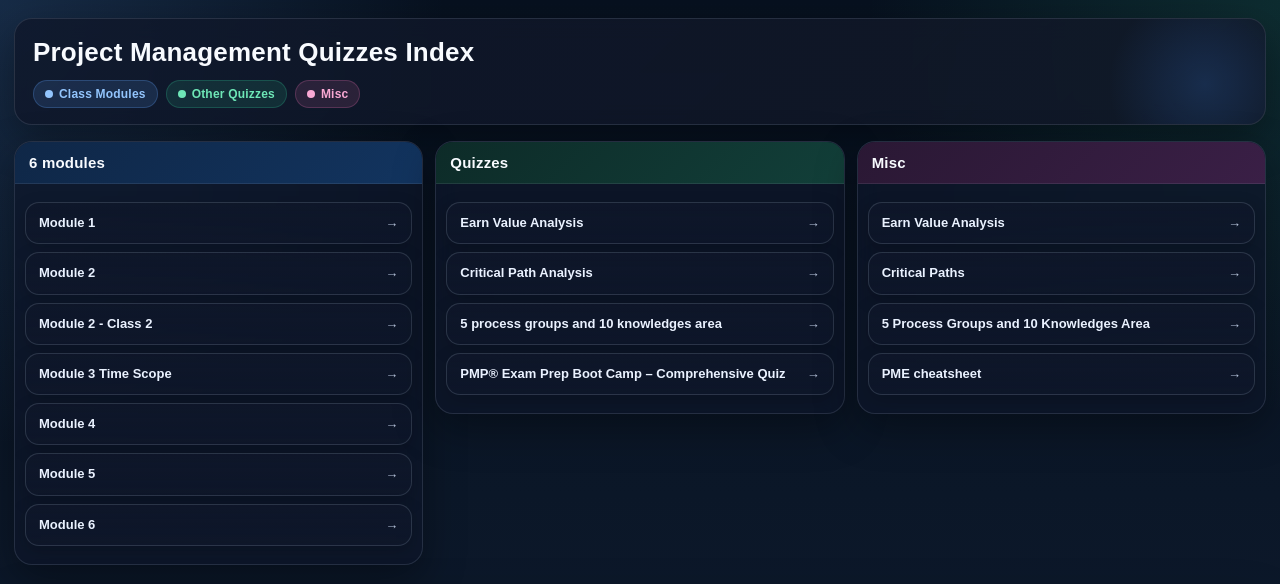
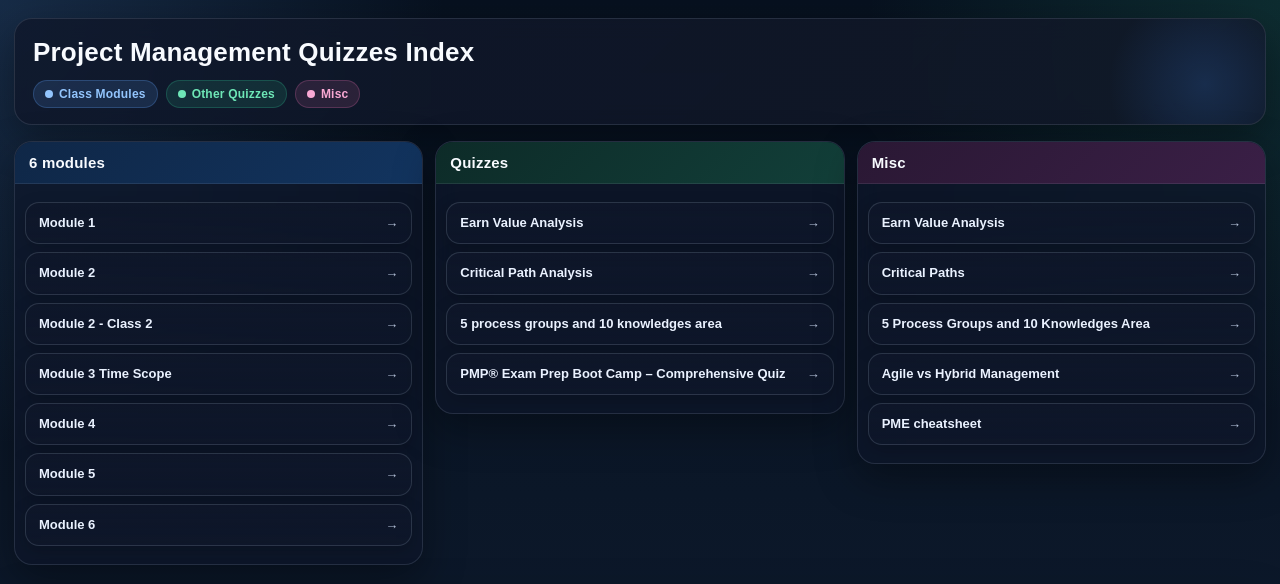
Before and after one commit to bet14/mcq_pm, a plain HTML site: page index.html in a window 1280 px wide. Shown: the top 584 px of the page. Drawn offline with Linux system fonts and the light colour scheme.

Commit message:
<li><a href="5p10k.html">5 Process Groups and 10 Knowledges Area</a></l> add new html file

```diff
--- a/index.html
+++ b/index.html
@@ -309,6 +309,7 @@
           <li><a href="eva_guide.html">Earn Value Analysis</a></li>
 			 <li><a href="cpa_guide.html">Critical Paths</a></li>
 			 <li><a href="5p10k.html">5 Process Groups and 10 Knowledges Area</a></li>
+<li><a href="agile_hybrid_management.html">Agile vs Hybrid Management</a></li>
           <li><a href="pmp_exam_quick_ref.pdf">PME cheatsheet</a></li>
         </ul>
       </div>
```
